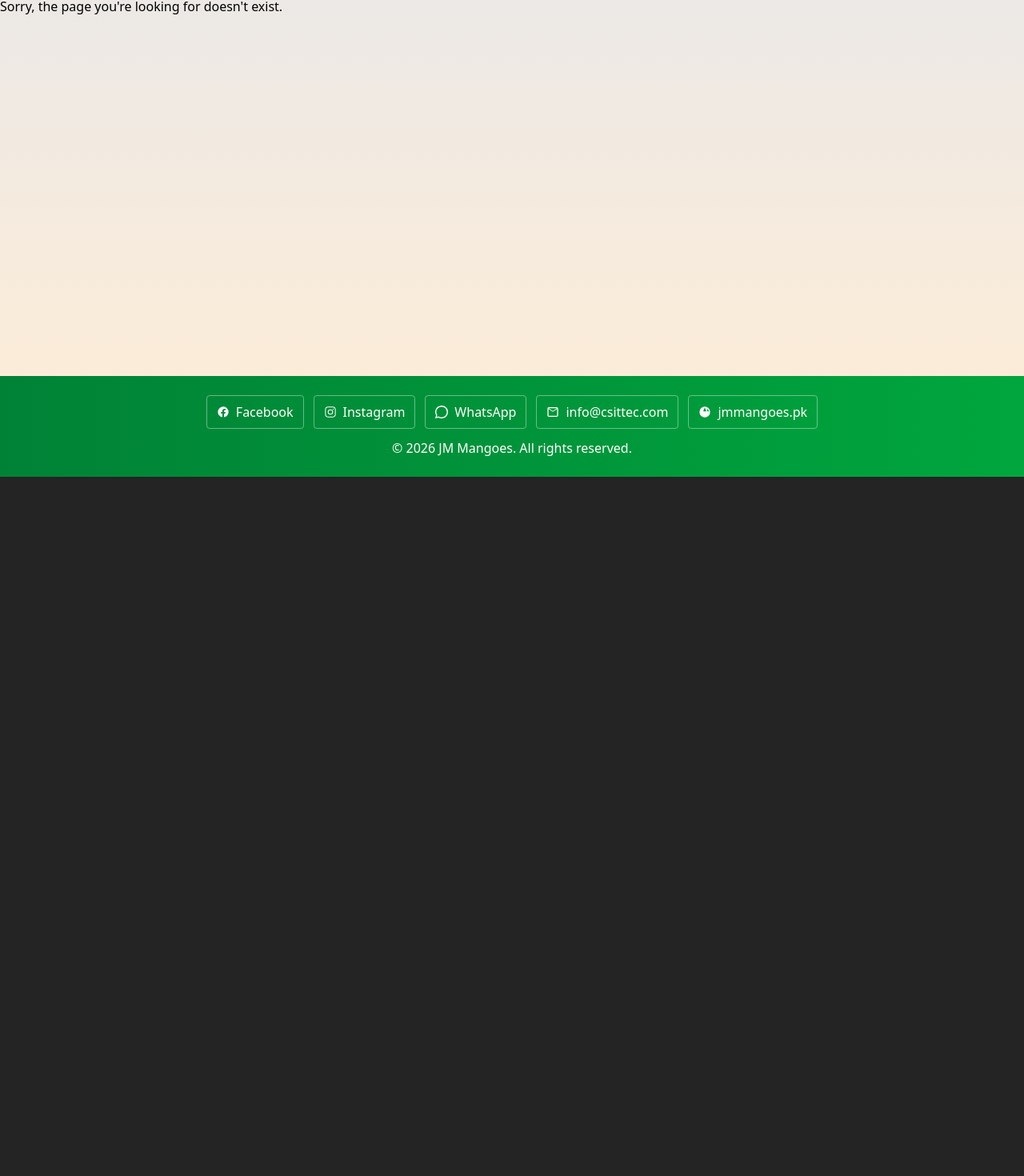
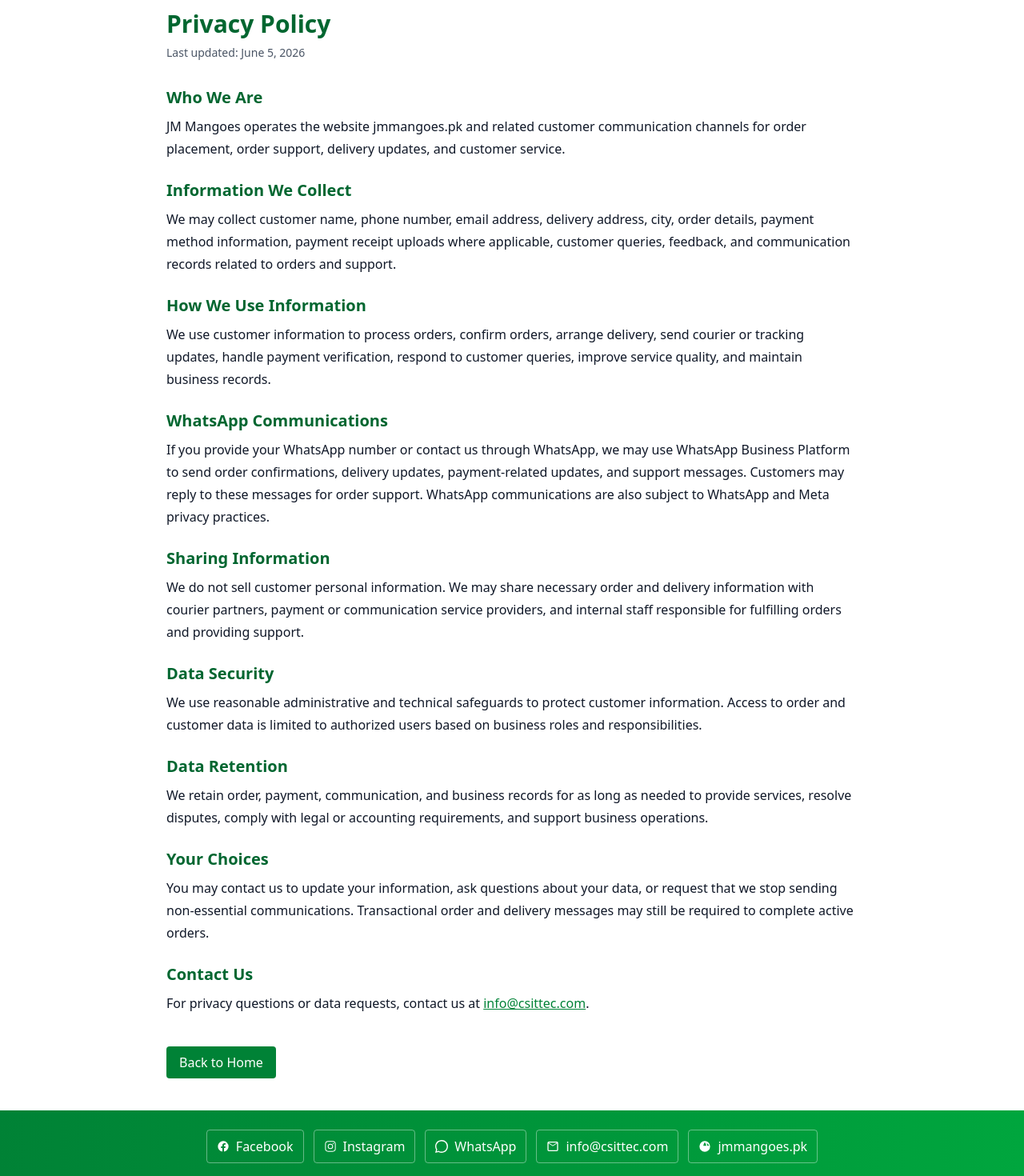
Before and after one commit to jamsohaib/jmmangoes, a React (Vite) app in the folder jmmangoes-frontend/frontend/: page /privacy-policy in a window 1280 px wide. Shown: the part 204-1674 px from the top of the page at 80% size. Before the commit the page ends 800 px from the top, so only its background shows below. Built offline with nearby package versions, Linux system fonts and the light colour scheme; no server answers.

Commit message:
Add privacy policy page

```diff
--- a/jmmangoes-frontend/frontend/src/App.jsx
+++ b/jmmangoes-frontend/frontend/src/App.jsx
@@ -56,6 +56,7 @@
 import FarmBlockLogs from './components/FarmBlockLogs';
 import ResetPassword from './components/ResetPassword';
 import TestWhatsApp from './components/TestWhatsApp';
+import PrivacyPolicy from './components/PrivacyPolicy';
 
 function App() {
   return (
@@ -107,6 +108,7 @@
              <Route path="/feedback-report" element={<FeedbackReport />} />
              <Route path="/feedback/:orderNumber" element={<OrderFeedback />} />
              <Route path="/contact" element={<ContactPage />} />
+             <Route path="/privacy-policy" element={<PrivacyPolicy />} />
              <Route path="/farm-blocks" element={<FarmBlocks />} />
              <Route path="/farm-block-details" element={<FarmBlockDetails />} />
              <Route path="/farm-block-logs" element={<FarmBlockLogs />} />
--- a/jmmangoes-frontend/frontend/src/components/Footer.jsx
+++ b/jmmangoes-frontend/frontend/src/components/Footer.jsx
@@ -1,4 +1,5 @@
 import React from 'react';
+import { Link } from 'react-router-dom';
 
 const Icon = {
   Facebook: () => (
@@ -39,6 +40,11 @@
             <Icon.Globe /><span>jmmangoes.pk</span>
           </a>
         </div>
+        <div className="mb-2">
+          <Link to="/privacy-policy" className="underline underline-offset-4 hover:text-yellow-200">
+            Privacy Policy
+          </Link>
+        </div>
         <div>&copy; {new Date().getFullYear()} JM Mangoes. All rights reserved.</div>
       </div>
     </footer>
--- /dev/null
+++ b/jmmangoes-frontend/frontend/src/components/PrivacyPolicy.jsx
@@ -0,0 +1,102 @@
+import React from 'react';
+import { Link } from 'react-router-dom';
+
+const PrivacyPolicy = () => {
+  return (
+    <div className="bg-white text-gray-900">
+      <div className="max-w-4xl mx-auto px-4 py-10">
+        <h1 className="text-3xl font-bold text-green-800 mb-2">Privacy Policy</h1>
+        <p className="text-sm text-gray-600 mb-8">Last updated: June 5, 2026</p>
+
+        <div className="space-y-6 leading-7">
+          <section>
+            <h2 className="text-xl font-semibold text-green-800 mb-2">Who We Are</h2>
+            <p>
+              JM Mangoes operates the website jmmangoes.pk and related customer communication channels for order
+              placement, order support, delivery updates, and customer service.
+            </p>
+          </section>
+
+          <section>
+            <h2 className="text-xl font-semibold text-green-800 mb-2">Information We Collect</h2>
+            <p>
+              We may collect customer name, phone number, email address, delivery address, city, order details,
+              payment method information, payment receipt uploads where applicable, customer queries, feedback,
+              and communication records related to orders and support.
+            </p>
+          </section>
+
+          <section>
+            <h2 className="text-xl font-semibold text-green-800 mb-2">How We Use Information</h2>
+            <p>
+              We use customer information to process orders, confirm orders, arrange delivery, send courier or
+              tracking updates, handle payment verification, respond to customer queries, improve service quality,
+              and maintain business records.
+            </p>
+          </section>
+
+          <section>
+            <h2 className="text-xl font-semibold text-green-800 mb-2">WhatsApp Communications</h2>
+            <p>
+              If you provide your WhatsApp number or contact us through WhatsApp, we may use WhatsApp Business
+              Platform to send order confirmations, delivery updates, payment-related updates, and support
+              messages. Customers may reply to these messages for order support. WhatsApp communications are also
+              subject to WhatsApp and Meta privacy practices.
+            </p>
+          </section>
+
+          <section>
+            <h2 className="text-xl font-semibold text-green-800 mb-2">Sharing Information</h2>
+            <p>
+              We do not sell customer personal information. We may share necessary order and delivery information
+              with courier partners, payment or communication service providers, and internal staff responsible for
+              fulfilling orders and providing support.
+            </p>
+          </section>
+
+          <section>
+            <h2 className="text-xl font-semibold text-green-800 mb-2">Data Security</h2>
+            <p>
+              We use reasonable administrative and technical safeguards to protect customer information. Access to
+              order and customer data is limited to authorized users based on business roles and responsibilities.
+            </p>
+          </section>
+
+          <section>
+            <h2 className="text-xl font-semibold text-green-800 mb-2">Data Retention</h2>
+            <p>
+              We retain order, payment, communication, and business records for as long as needed to provide
+              services, resolve disputes, comply with legal or accounting requirements, and support business
+              operations.
+            </p>
+          </section>
+
+          <section>
+            <h2 className="text-xl font-semibold text-green-800 mb-2">Your Choices</h2>
+            <p>
+              You may contact us to update your information, ask questions about your data, or request that we stop
+              sending non-essential communications. Transactional order and delivery messages may still be required
+              to complete active orders.
+            </p>
+          </section>
+
+          <section>
+            <h2 className="text-xl font-semibold text-green-800 mb-2">Contact Us</h2>
+            <p>
+              For privacy questions or data requests, contact us at{' '}
+              <a className="text-green-700 underline" href="mailto:info@csittec.com">info@csittec.com</a>.
+            </p>
+          </section>
+        </div>
+
+        <div className="mt-10">
+          <Link to="/" className="inline-flex items-center rounded bg-green-700 px-4 py-2 text-white hover:bg-green-800">
+            Back to Home
+          </Link>
+        </div>
+      </div>
+    </div>
+  );
+};
+
+export default PrivacyPolicy;
```
